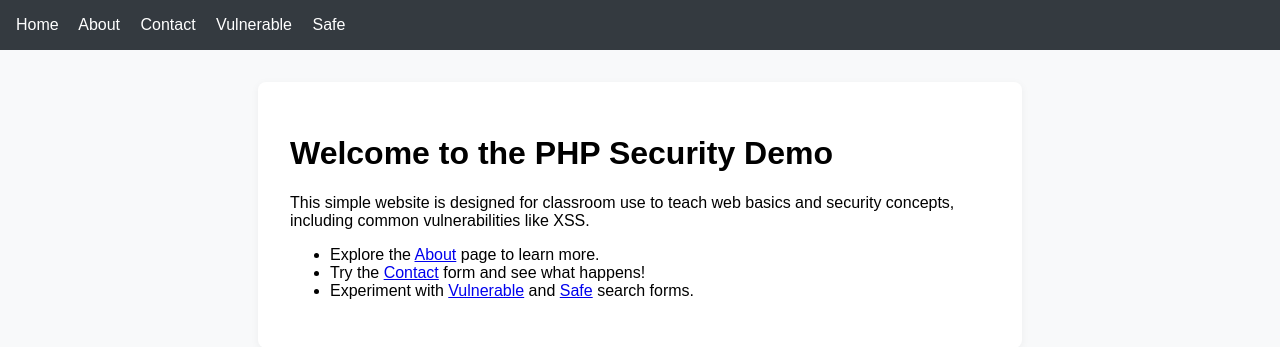
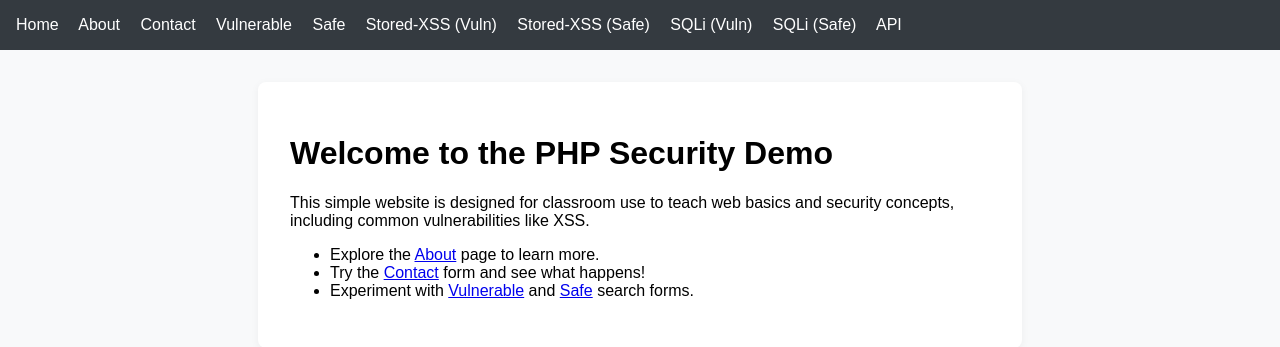
Before and after one commit to Wm-Mason-Cyber/basic-php-server, a PHP site: page /index.php in a window 1280 px wide. Shown: the top 347 px of the page. Run offline with PHP 8.4, Linux system fonts and the light colour scheme.

Commit message:
Update site navigation to include new demos and API

```diff
--- a/site/nav.php
+++ b/site/nav.php
@@ -4,5 +4,10 @@
   <a href="contact.php">Contact</a>
   <a href="vulnerable.php">Vulnerable</a>
   <a href="safe.php">Safe</a>
+  <a href="stored_vuln.php">Stored-XSS (Vuln)</a>
+  <a href="stored_safe.php">Stored-XSS (Safe)</a>
+  <a href="sql_vuln.php">SQLi (Vuln)</a>
+  <a href="sql_safe.php">SQLi (Safe)</a>
+  <a href="api.php">API</a>
 </nav>
 <link rel="stylesheet" href="assets/style.css">
```
